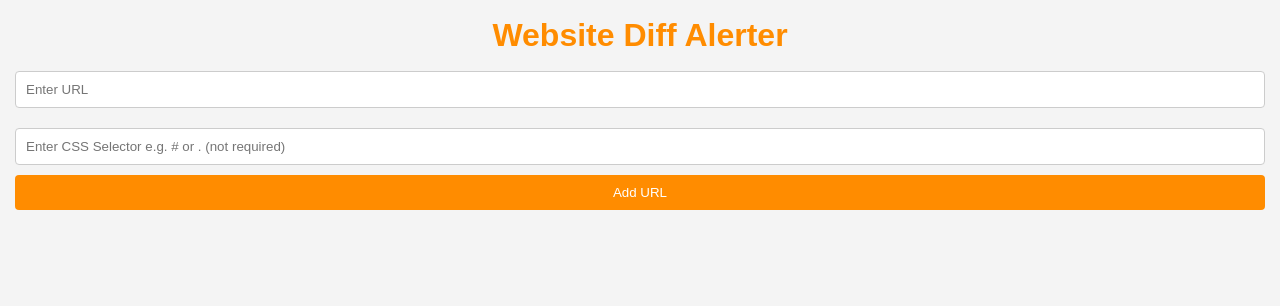
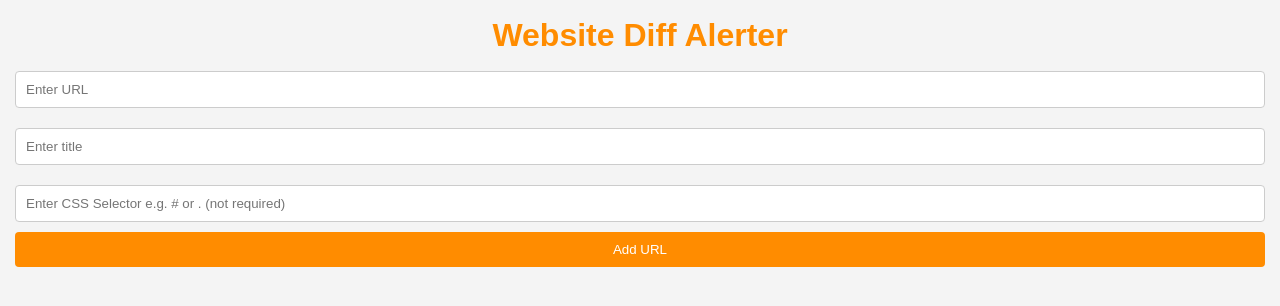
Before and after one commit to jezzaayt/UpdateInsight, a Flask app: page / in a window 1280 px wide. Shown: the top 306 px of the page. Run offline with Flask 3, Linux system fonts and the light colour scheme.

Commit message:
added functionality for a title instead of showing the whole url

```diff
--- a/app.py
+++ b/app.py
@@ -51,24 +51,30 @@ def index():
     # if https is not in the url add it
 
     if request.method == "POST":
+        url = request.form.get("url")
+        title = request.form.get("title")
+        selector = request.form.get("selector")  # Optional selector input
 
-        if "https://" not in request.form.get("url"):
-            url = "https://" + request.form.get("url")
-        else:
-            url = request.form.get("url")
+        # Always add https:// prefix to the URL
+        if not url.startswith("https://"):
+            url = "https://" + url
 
-        selector = request.form.get("selector")  # Optional selector input
         if url:
             current_time = datetime.now().strftime("%Y-%m-%d %H:%M")
-            url_data[url] = {
-                "selector": selector,  # Store selector, can be None
-                "previous_content_hash": None,
-                "previous_content": None,
-                "added_date": current_time,
-                "last_checked": None
-            }
+            if url in url_data:
+                url_data[url]["title"] = title
+                url_data[url]["selector"] = selector
+            else:
+                url_data[url] = {
+                    "title": title,
+                    "selector": selector,  # Store selector, can be None
+                    "previous_content_hash": None,
+                    "previous_content": None,
+                    "added_date": current_time,
+                    "last_checked": None
+                }
+            flash("URL added successfully!", "success")
             save_data(url_data)
-            flash("URL added successfully!", "success")
         else:
             flash("Please enter a URL.", "error")
 
--- a/templates/index.html
+++ b/templates/index.html
@@ -10,9 +10,22 @@
     <h1>Website Diff Alerter</h1>
     <form method="POST">
         <input type="text" name="url" placeholder="Enter URL" required>
+        <input type="text" name="title" placeholder="Enter title">
         <input type="text" name="selector" placeholder="Enter CSS Selector e.g. # or . (not required)">
         <button type="submit">Add URL</button>
     </form>
+    {% with messages = get_flashed_messages() %}
+  {% if messages %}
+    <ul class="flash-messages">
+      {% for message in messages %}
+        <li class="{{ message[1] }}">{{ message[0] }}</li>
+      {% endfor %}
+    </ul>
+  {% endif %}
+{% endwith %}
+
+
+
 
     {% with messages = get_flashed_messages(with_categories=True) %}
         {% if messages %}
@@ -33,7 +46,7 @@
     <ul>
         {% for url, data in url_data.items() %}
             <li>
-                <strong>{{ url }}</strong> - {{ data.selector }}
+                <strong>{{  data.title or url }}</strong> - {{ data.selector }}
                 (Added: {{ data.added_date }} - Last Checked: {{ data.last_checked or 'Never' }})
                 <form action="{{ url_for('check_website_changes', url=url) }}"  style="display:inline;">
                     <button type="submit">Check for Changes</button>
```
